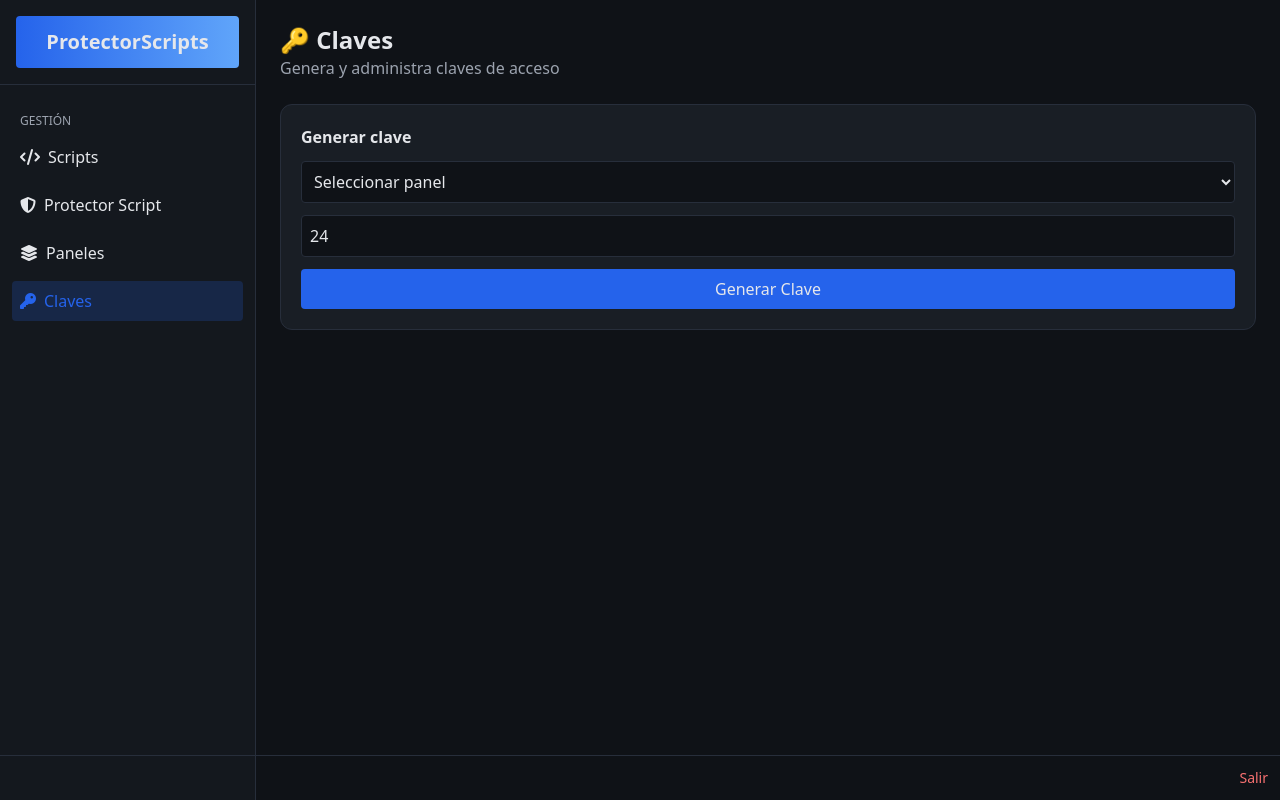
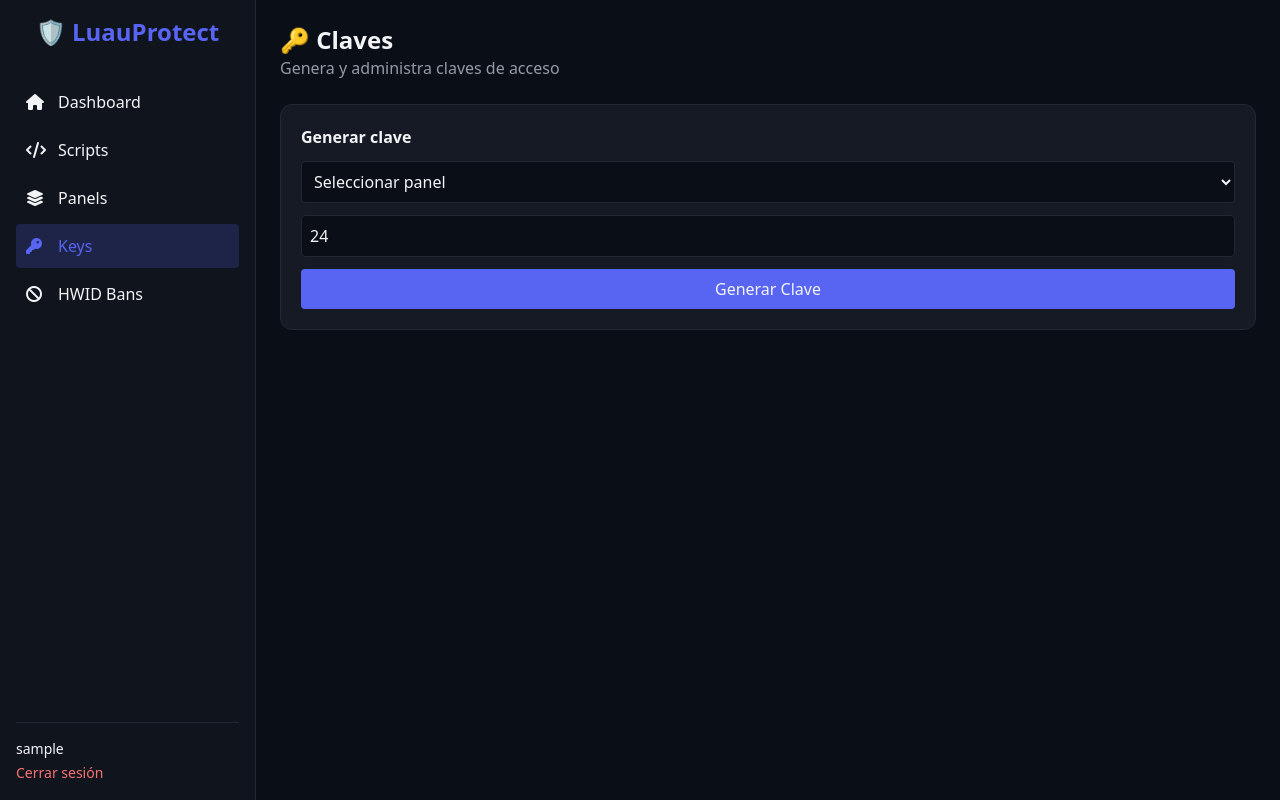
Before and after one commit to leivagaonahernanely-web/Protegetuscriptlua, a Flask app: page /keys in a window 1280 px wide. Run offline with Flask 3, Linux system fonts and the light colour scheme; the visitor is signed in with stand-in values (Sample User, id 1); data that the repository does not hold is empty; some libraries are stand-ins or nearby versions.

Commit message:
Update base.html

```diff
--- a/templates/base.html
+++ b/templates/base.html
@@ -3,51 +3,57 @@
 <head>
     <meta charset="UTF-8">
     <meta name="viewport" content="width=device-width, initial-scale=1.0">
-    <title>ProtectorScripts | Panel</title>
+    <title>LuauProtect Clone</title>
     <script src="https://cdn.tailwindcss.com"></script>
     <link rel="stylesheet" href="https://cdnjs.cloudflare.com/ajax/libs/font-awesome/6.5.0/css/all.min.css">
     <script>
         tailwind.config = {
             theme: {
                 extend: {
-                    colors: { dark: '#0F1217', sidebar: '#14181E', card: '#191E25', primary: '#2563EB', textMain: '#E5E7EB', textMuted: '#9CA3AF', border: '#272E3B' }
+                    colors: {
+                        dark: '#0A0E17',
+                        sidebar: '#10141D',
+                        card: '#151A25',
+                        border: '#222834',
+                        primary: '#5865F2',
+                        textMuted: '#949BA4'
+                    }
                 }
             }
         }
     </script>
-    <style>
-        .sidebar { transition: transform 0.3s ease; transform: translateX(-100%); }
-        .sidebar.open { transform: translateX(0); }
-        @media (min-width: 768px) { .sidebar { transform: none; position: static; } }
-    </style>
 </head>
-<body class="bg-dark text-textMain min-h-screen">
-    <button onclick="toggleSidebar()" class="md:hidden fixed top-4 left-4 z-50 bg-card p-2 rounded"><i class="fa fa-bars"></i></button>
+<body class="bg-dark text-gray-100 min-h-screen">
 <div class="flex h-screen">
-        <aside id="sidebar" class="sidebar fixed md:static w-64 bg-sidebar border-r border-border z-40">
-            <div class="p-4 border-b border-border"><div class="bg-gradient-to-r from-primary to-blue-400 p-3 rounded text-center text-xl font-bold">ProtectorScripts</div></div>
-            <nav class="p-3 space-y-2">
-                <div class="text-xs text-textMuted uppercase mt-4 mb-2 px-2">Gestión</div>
-                <a href="/scripts" class="flex items-center gap-2 p-2 rounded {% if request.path == '/scripts' %}bg-primary/20 text-primary{% else %}hover:bg-card{% endif %}"><i class="fa fa-code"></i> Scripts</a>
-                <a href="/protector" class="flex items-center gap-2 p-2 rounded {% if request.path == '/protector' %}bg-primary/20 text-primary{% else %}hover:bg-card{% endif %}"><i class="fa fa-shield-alt"></i> Protector Script</a>
-                <a href="/panels" class="flex items-center gap-2 p-2 rounded {% if request.path == '/panels' %}bg-primary/20 text-primary{% else %}hover:bg-card{% endif %}"><i class="fa fa-layer-group"></i> Paneles</a>
-                <a href="/keys" class="flex items-center gap-2 p-2 rounded {% if request.path == '/keys' %}bg-primary/20 text-primary{% else %}hover:bg-card{% endif %}"><i class="fa fa-key"></i> Claves</a>
-                {% if user.is_admin %}
-                <a href="/users" class="flex items-center gap-2 p-2 rounded {% if request.path == '/users' %}bg-primary/20 text-primary{% else %}hover:bg-card{% endif %}"><i class="fa fa-users"></i> Usuarios</a>
-                {% endif %}
+    <aside class="w-64 bg-sidebar border-r border-border p-4 flex flex-col justify-between">
+        <div>
+            <div class="text-2xl font-bold text-center mb-8 text-primary">🛡️ LuauProtect</div>
+            <nav class="space-y-1">
+                <a href="/" class="flex items-center gap-3 p-2.5 rounded {% if request.path == '/' %}bg-primary/20 text-primary{% else %}hover:bg-card{% endif %}">
+                    <i class="fa fa-home w-5"></i> Dashboard
+                </a>
+                <a href="/scripts" class="flex items-center gap-3 p-2.5 rounded {% if '/scripts' in request.path %}bg-primary/20 text-primary{% else %}hover:bg-card{% endif %}">
+                    <i class="fa fa-code w-5"></i> Scripts
+                </a>
+                <a href="/panels" class="flex items-center gap-3 p-2.5 rounded {% if '/panels' in request.path %}bg-primary/20 text-primary{% else %}hover:bg-card{% endif %}">
+                    <i class="fa fa-layer-group w-5"></i> Panels
+                </a>
+                <a href="/keys" class="flex items-center gap-3 p-2.5 rounded {% if '/keys' in request.path %}bg-primary/20 text-primary{% else %}hover:bg-card{% endif %}">
+                    <i class="fa fa-key w-5"></i> Keys
+                </a>
+                <a href="/hwid-bans" class="flex items-center gap-3 p-2.5 rounded {% if '/hwid-bans' in request.path %}bg-primary/20 text-primary{% else %}hover:bg-card{% endif %}">
+                    <i class="fa fa-ban w-5"></i> HWID Bans
+                </a>
             </nav>
-            <div class="absolute bottom-0 left-0 right-0 p-3 border-t border-border flex justify-between items-center">
-                <span class="text-sm">{{ user.discord_username }}</span>
-                <a href="/logout" class="text-red-400 text-sm">Salir</a>
+        </div>
+        <div class="border-t border-border pt-4 mt-6">
+            <p class="text-sm font-medium">{{ user.username }}</p>
+            <a href="/logout" class="text-red-400 text-sm mt-1 inline-block">Cerrar sesión</a>
         </div>
     </aside>
-        <main class="flex-1 p-4 md:p-6 overflow-auto pt-16 md:pt-6">
+    <main class="flex-1 p-6 overflow-auto">
         {% block content %}{% endblock %}
     </main>
 </div>
-    <script>
-        function toggleSidebar() { document.getElementById('sidebar').classList.toggle('open'); }
-        document.addEventListener('click', e => { if(window.innerWidth<768 && !sidebar.contains(e.target) && !e.target.closest('button')) sidebar.classList.remove('open'); });
-    </script>
 </body>
 </html>
```
Lines whose indentation alone changed are shown as unchanged.
